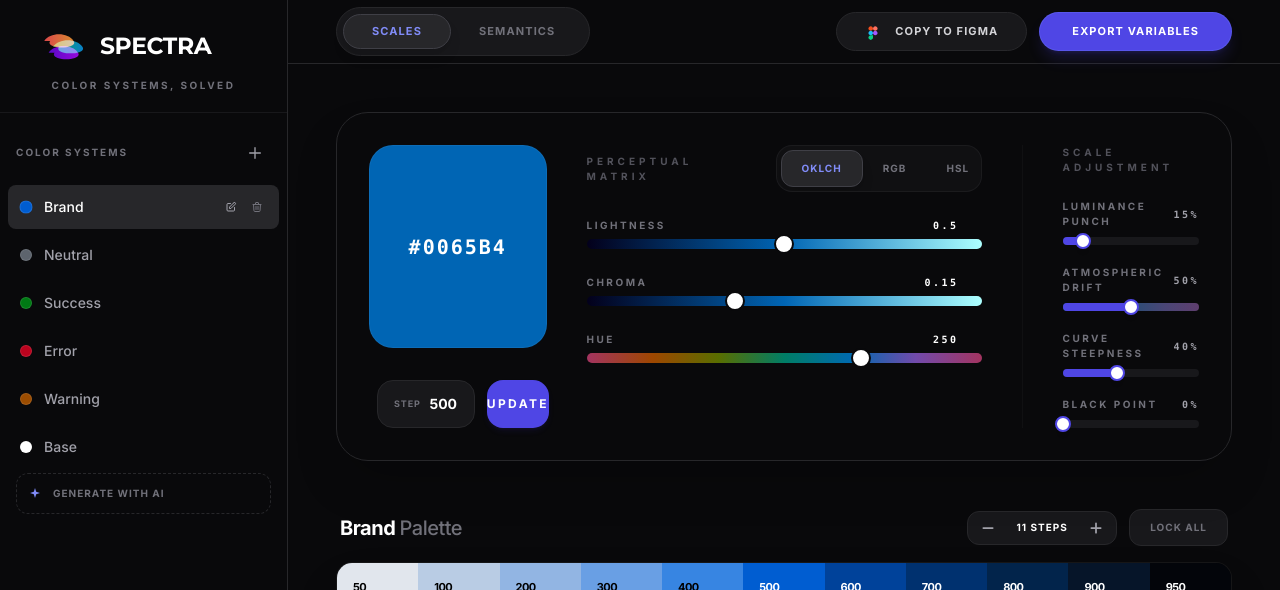
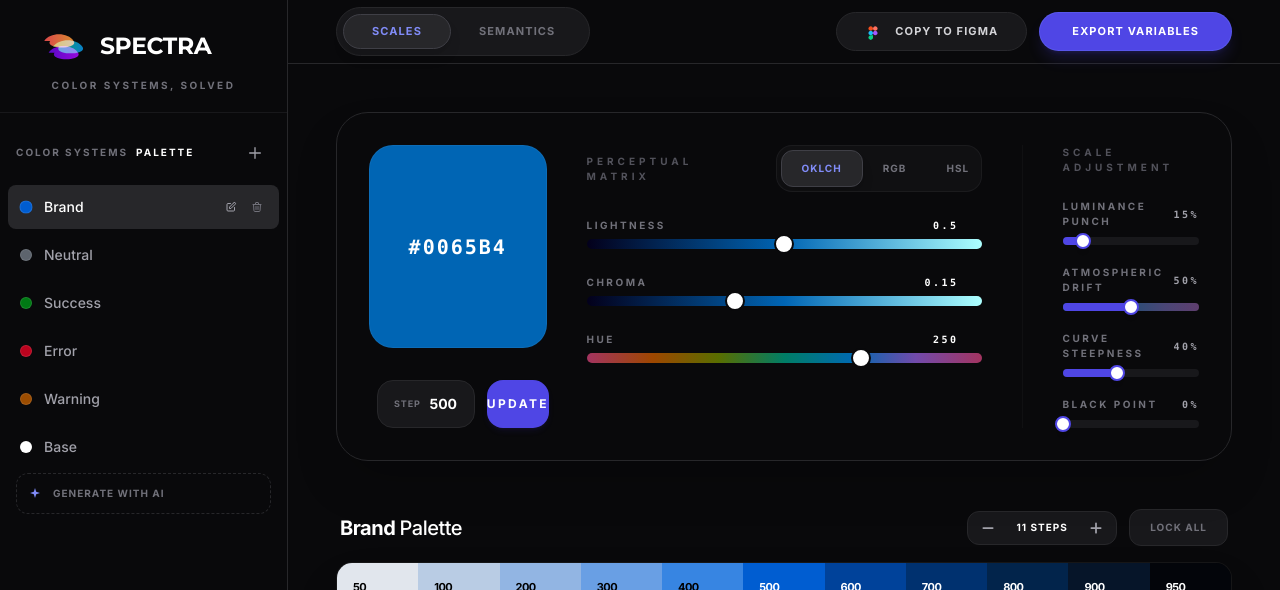
Before and after one commit to michsleiman/Spectra-app, a React (Vite) app: page / in a window 1280 px wide. Shown: the top 590 px of the page. Built offline with nearby package versions, Linux system fonts and the light colour scheme.

Commit message:
fix(layout): Adjust grid and span for responsive sidebar
Updates grid column spans and sidebar column spans to improve responsiveness on larger screens. Also, refines the sidebar title to dynamically include "Palette" when in the 'scales' view.

```diff
--- a/components/MainCanvas.tsx
+++ b/components/MainCanvas.tsx
@@ -171,12 +171,12 @@ const MainCanvas: React.FC<MainCanvasProps> = ({
               {!isBaseSystem && (
                 <div className="w-full">
                   <div className="bg-zinc-950 sm:rounded-[2rem] p-0 sm:p-8 sm:border sm:border-zinc-800 shadow-2xl relative overflow-hidden flex flex-col h-full">
-                    <div className="relative z-10 grid grid-cols-1 xl:grid-cols-12 xl:gap-10 flex-1">
+                    <div className="relative z-10 grid grid-cols-1 lg:grid-cols-12 lg:gap-10 flex-1">
 
-                      <div className="xl:col-span-3 sticky top-0 z-30 sm:relative sm:top-auto flex flex-col h-full">
+                      <div className="lg:col-span-3 sticky top-0 z-30 sm:relative sm:top-auto flex flex-col h-full">
                         <div className="bg-zinc-950 sm:bg-transparent sm:border-0 p-0 sm:p-0 flex flex-col flex-1">
                            <div
-                             className="w-full min-h-[140px] xl:flex-1 rounded-[1.5rem] border border-white/5 flex items-center justify-center relative overflow-hidden transition-all duration-500 group/preview"
+                             className="w-full min-h-[140px] lg:flex-1 rounded-[1.5rem] border border-white/5 flex items-center justify-center relative overflow-hidden transition-all duration-500 group/preview"
                              style={{ backgroundColor: quickColor }}
                            >
                               <div className={`relative z-10 flex flex-col items-center transition-all duration-300 ${isHexFocused ? 'scale-105' : ''}`}>
@@ -208,7 +208,7 @@ const MainCanvas: React.FC<MainCanvasProps> = ({
                            </div>
                         </div>
 
-                        <div className="hidden xl:block mt-8 w-full px-2">
+                        <div className="hidden lg:block mt-8 w-full px-2">
                             <div className="flex items-center gap-3">
                               <div className="flex-1 bg-zinc-900 border border-zinc-800 rounded-2xl flex items-center px-4 h-12">
                                  <span className="text-[9px] font-black text-zinc-500 uppercase tracking-widest mr-2">Step</span>
@@ -237,7 +237,7 @@ const MainCanvas: React.FC<MainCanvasProps> = ({
                         </div>
                       </div>
 
-                      <div className="xl:col-span-6 px-0 sm:px-0 pt-10 pb-6 sm:p-0 space-y-4 sm:space-y-6">
+                      <div className="lg:col-span-6 px-0 pt-10 pb-6 lg:p-0 space-y-4 sm:space-y-6">
                         <div className="flex flex-col sm:flex-row justify-between items-start sm:items-center gap-6">
                           <div className="space-y-1">
                             <h3 className="text-[10px] font-black uppercase tracking-[0.4em] text-zinc-600">Perceptual Matrix</h3>
@@ -282,7 +282,7 @@ const MainCanvas: React.FC<MainCanvasProps> = ({
                         </div>
 
                         {/* MOBILE STEP PICKER */}
-                        <div className="xl:hidden pt-2 border-t border-zinc-900/50">
+                        <div className="lg:hidden pt-2 border-t border-zinc-900/50">
                             <div className="flex items-center gap-3">
                               <div className="flex-1 bg-zinc-900 border border-zinc-800 rounded-2xl flex items-center px-4 h-12">
                                  <span className="text-[9px] font-black text-zinc-500 uppercase tracking-widest mr-2">Step</span>
@@ -311,7 +311,7 @@ const MainCanvas: React.FC<MainCanvasProps> = ({
                         </div>
                       </div>
 
-                      <div className="xl:col-span-3 px-0 sm:px-0 pt-10 pb-6 sm:p-0 space-y-4 sm:space-y-6 border-t xl:border-t-0 xl:border-l border-zinc-900/50 xl:pl-10">
+                      <div className="lg:col-span-3 px-0 pt-12 pb-6 lg:p-0 space-y-4 sm:space-y-6 border-t lg:border-t-0 lg:border-l border-zinc-900/50 lg:pl-10">
                         <div className="flex items-center justify-between mb-2">
                           <h3 className="text-[10px] font-black uppercase tracking-[0.4em] text-zinc-600">Scale Adjustment</h3>
                         </div>
@@ -332,7 +332,7 @@ const MainCanvas: React.FC<MainCanvasProps> = ({
                  <div className="flex items-center justify-between px-1">
                     <div className="flex items-center gap-4">
                       <h2 className="text-lg lg:text-xl font-bold tracking-tight text-white">
-                        {system.name} <span className="text-zinc-500 font-medium">Palette</span>
+                        {system.name} <span className="text-white font-medium">Palette</span>
                       </h2>
                     </div>
                     {!isBaseSystem && (
--- a/components/Sidebar.tsx
+++ b/components/Sidebar.tsx
@@ -170,8 +170,15 @@ const Sidebar: React.FC<SidebarProps> = ({
       </div>
 
       <div className="p-4 flex items-center justify-between mt-2">
-        <h2 className="text-[10px] font-black uppercase tracking-[0.2em] text-zinc-500">
-          {viewMode === 'scales' ? 'Color Systems' : 'Semantic Tokens'}
+        <h2 className="text-[10px] font-black uppercase tracking-[0.2em]">
+          {viewMode === 'scales' ? (
+            <>
+              <span className="text-zinc-500">Color Systems</span>
+              <span className="text-white ml-2">Palette</span>
+            </>
+          ) : (
+            <span className="text-zinc-500">Semantic Tokens</span>
+          )}
         </h2>
         <div className="flex items-center gap-1">
           {viewMode === 'semantics' && (
```
